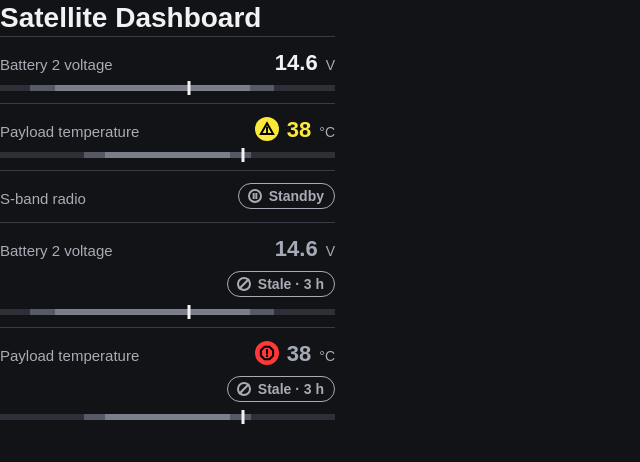
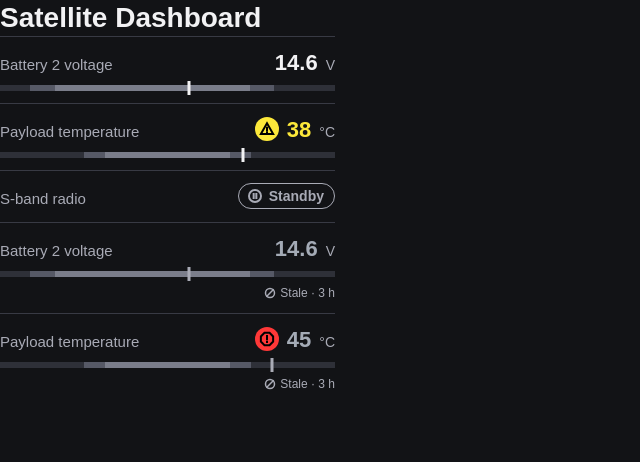
Before and after one commit to DenisaaMinu/satellite-dashboard, a React (Vite) app: page / in a window 1280 px wide. Shown: the top 462 px of the page, without its empty margins (0-640 px from the left). Built offline with nearby package versions, Linux system fonts and the light colour scheme.

Commit message:
Make stale rows clearer, add range bar size tokens

```diff
--- a/src/App.tsx
+++ b/src/App.tsx
@@ -29,7 +29,7 @@ function App() {
         />
         <ValueRow
           label="Payload temperature"
-          value={38}
+          value={45}
           unit="°C"
           status="critical"
           staleAge="3 h"
--- a/src/components/RangeBar/RangeBar.module.css
+++ b/src/components/RangeBar/RangeBar.module.css
@@ -1,16 +1,20 @@
 .track {
   position: relative;
-  height: 6px;
+  height: var(--range-bar-height);
   background: var(--range-track);
 }
 
 .marker {
   position: absolute;
   transform: translateX(-50%);
-  top: -4px;
-  width: 3px;
-  height: 14px;
+  top: calc((var(--range-bar-height) - var(--range-marker-height)) / 2);
+  width: var(--range-marker-width);
+  height: var(--range-marker-height);
   background: var(--color-text);
+}
+
+.markerStale {
+  background: var(--color-text-muted);
 }
 
 .safe {
--- a/src/components/RangeBar/RangeBar.tsx
+++ b/src/components/RangeBar/RangeBar.tsx
@@ -7,9 +7,10 @@ interface RangeBarProps {
     max: number;
     safe: Limits;
     caution: Limits;
+    stale?: boolean;
 }
 
-export function RangeBar({ value, min, max, safe, caution }: RangeBarProps) {
+export function RangeBar({ value, min, max, safe, caution, stale }: RangeBarProps) {
     function toPercent(v: number) {
         return (v - min) / (max - min) * 100;
     }
@@ -29,12 +30,18 @@ export function RangeBar({ value, min, max, safe, caution }: RangeBarProps) {
     const highLeft = toPercent(caution.max);
     const highRight = toPercent(safe.max);
 
+    // old data: grey marker, so it doesn't look like a live position
+    const markerClassNames = [styles.marker, stale && styles.markerStale]
+        .filter(Boolean)
+        .join(' ');
+
     return (
-        <div className={styles.track}>
+        // aria-hidden: the bar is only a picture; the value is already in the text above it
+        <div className={styles.track} aria-hidden="true">
             <div className={styles.safe} style={{ left: `${safeLeft}%`, width: `${safeRight - safeLeft}%` }} />
             <div className={styles.cautionZone} style={{ left: `${lowLeft}%`, width: `${lowRight - lowLeft}%` }} />
             <div className={styles.cautionZone} style={{ left: `${highLeft}%`, width: `${highRight - highLeft}%` }} />
-            <div className={styles.marker} style={{ left: `${clamped}%` }} />
+            <div className={markerClassNames} style={{ left: `${clamped}%` }} />
         </div>
     );
 }
--- a/src/components/ValueRow/ValueRow.module.css
+++ b/src/components/ValueRow/ValueRow.module.css
@@ -31,10 +31,19 @@
 .stale { color: var(--status-off); }
 
 .staleRow {
-  margin-bottom: var(--space-3);
   margin-top: var(--space-2);
   display: flex;
   justify-content: flex-end;
+  align-items: center;
+  gap: var(--space-1);
+  font: var(--text-caption);
+  color: var(--color-text-muted);
+}
+
+/* 1em = the text size, so the icon always matches the text */
+.staleIcon {
+  width: 1em;
+  height: 1em;
 }
 
 .rangeRow {
--- a/src/components/ValueRow/ValueRow.tsx
+++ b/src/components/ValueRow/ValueRow.tsx
@@ -3,6 +3,7 @@ import styles from "./ValueRow.module.css";
 import type { Status, Limits } from "../../types/telemetry";
 import { StatusBadge } from "../StatusBadge/StatusBadge";
 import { RangeBar } from "../RangeBar/RangeBar";
+import offIcon from "../../assets/icons/off.svg";
 
 // only these statuses colour a row's value
 type RowStatus = Extract<Status, 'caution' | 'serious' | 'critical'>;
@@ -36,14 +37,15 @@ export function ValueRow({ label, value, unit, status, pill, staleAge, range }:
                     </>
                 )}
             </div>
+            {range && typeof value === 'number' && (
+                <div className={styles.rangeRow}>
+                    <RangeBar value={value} min={range.min} max={range.max} safe={range.safe} caution={range.caution} stale={Boolean(staleAge)} />
+                </div>
+            )}
             {staleAge && (
                 <div className={styles.staleRow}>
-                    <StatusBadge status="off" label={`Stale · ${staleAge}`} />
-                </div>
-            )}
-            {range && typeof value === 'number' && (
-                <div className={styles.rangeRow}>
-                    <RangeBar value={value} min={range.min} max={range.max} safe={range.safe} caution={range.caution} />
+                    <img className={styles.staleIcon} src={offIcon} alt="" />
+                    Stale · {staleAge}
                 </div>
             )}
         </div>
--- a/src/styles/tokens.css
+++ b/src/styles/tokens.css
@@ -30,6 +30,11 @@
   --range-safe-band: #7a7d8a;
   --range-near-limit: #565966;
 
+  /* Range bar sizes (from the Figma Range bar component) */
+  --range-bar-height: 6px;
+  --range-marker-width: 3px;
+  --range-marker-height: 14px;
+
   /* Typography: weight size/line-height family */
   --font-family: 'Avenir Next LT Pro', Arial, sans-serif;
   --text-page-title: 600 1.75rem/2.25rem var(--font-family);      /* 28/36 */
```
